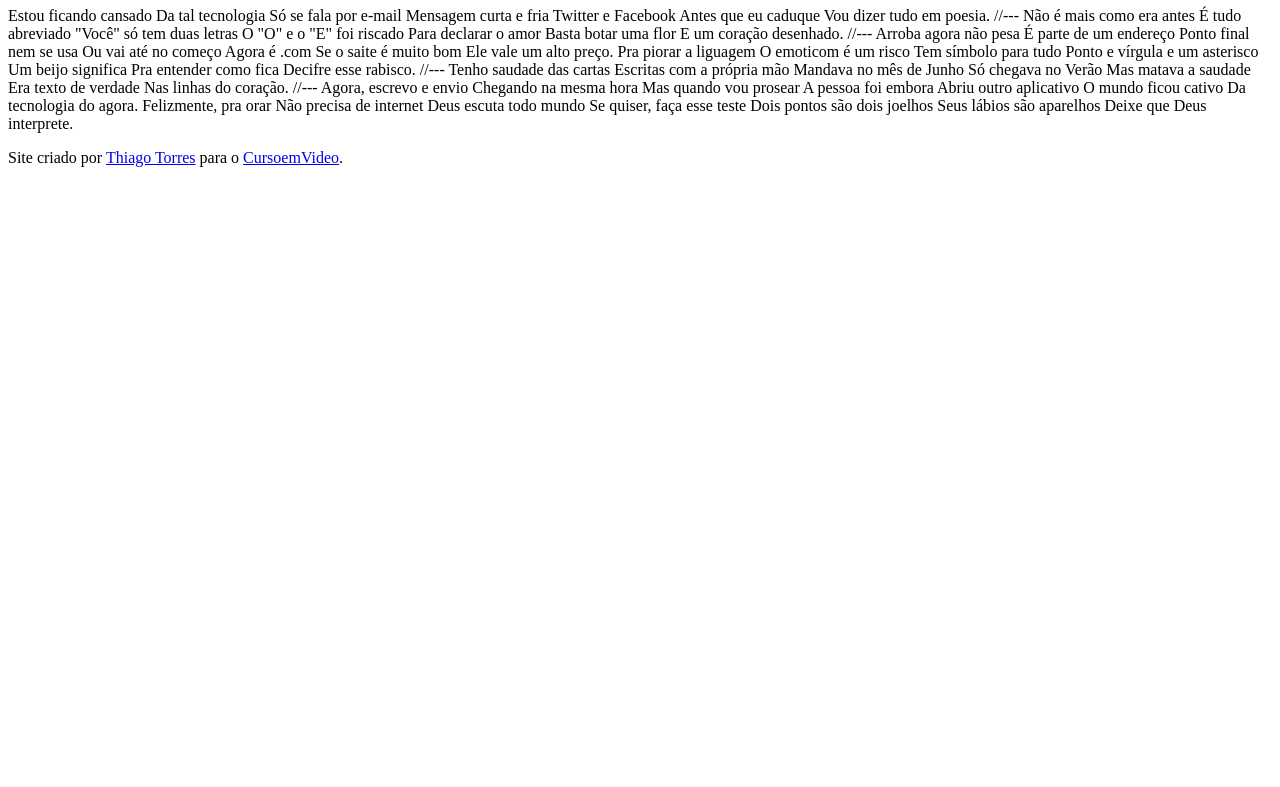
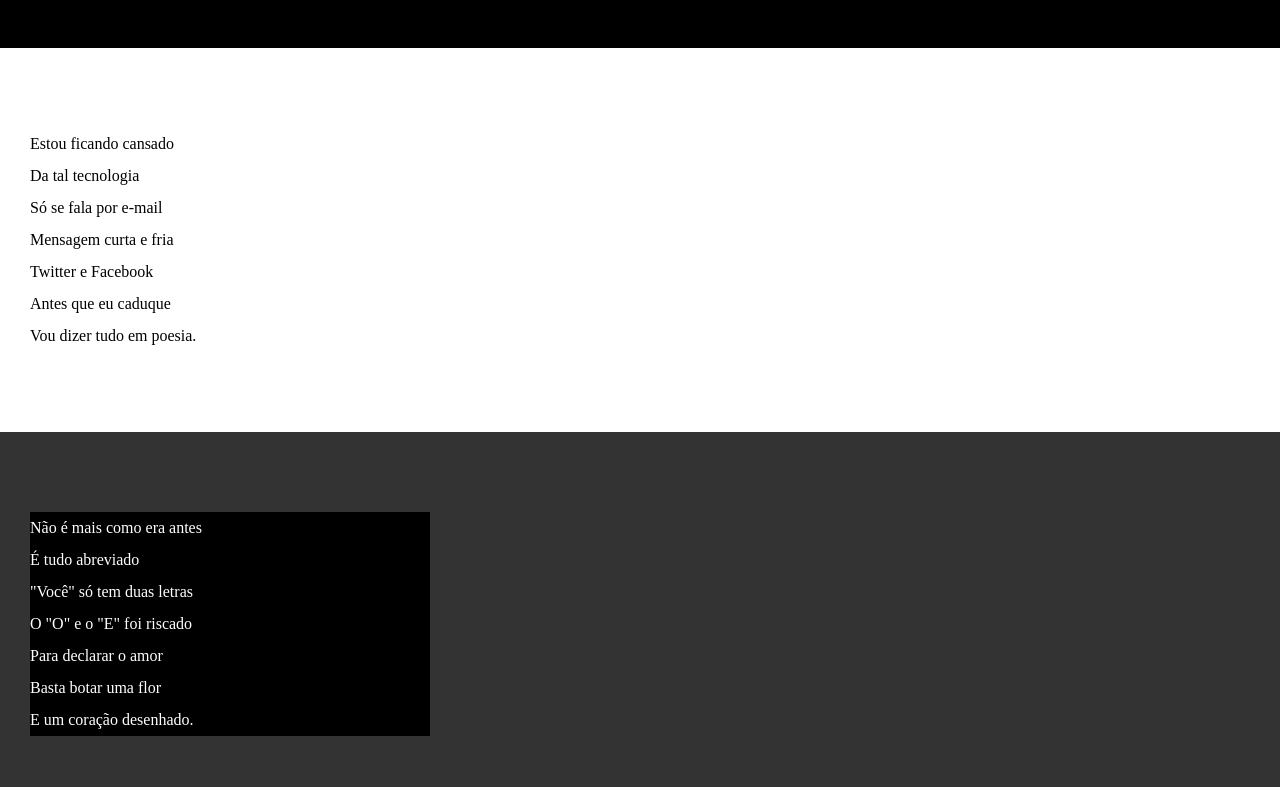
Before and after one commit to ThiagoTorresFerrao/cordel-moderno, a plain HTML site: page index.html in a window 1280 px wide. Shown: the part 107-894 px from the top of the page. Before the commit the page ends 800 px from the top, so only its background shows below. Drawn offline with Linux system fonts and the light colour scheme.

Commit message:
criando a folha de estilo
inicio da criação das folhas de estilo.

```diff
--- /dev/null
+++ b/estilo/style.css
@@ -0,0 +1,68 @@
+@charset "UTF-8";
+
+* {
+    margin: 0px;
+    padding: 0px;
+}
+
+html, body {
+    min-height: 100vh;
+    background-color: darkgray;
+}
+
+header {
+    background-color: black;
+    color: white;
+    text-align: center;
+
+}
+
+header > h1 {
+    padding-top: 50px;
+    font-variant: small-caps;
+}
+
+header > p {
+    padding-bottom: 50px;
+}
+
+header a, footer a {
+    color: white;
+    text-decoration: none;
+    font-weight: bolder;
+
+}
+
+header a:hover, footer a:hover {
+    text-decoration: underline;
+}
+
+section {
+    padding-top: 10vh;
+    padding-bottom: 10vh;
+    line-height: 2em;
+    padding-left: 30px;
+}
+
+section.normal {
+    background-color: white;
+    color: black;
+}
+
+section.imagem {
+    background-color: rgb(51, 51, 51);
+    color: white;
+}
+
+section.imagem > p {
+    width: 400px;
+    background-color: black;
+
+}
+
+footer {
+    background-color: black;
+    text-align: center;
+    color: white;
+    padding: 10px;
+}
--- a/index.html
+++ b/index.html
@@ -4,6 +4,7 @@
     <meta charset="UTF-8">
     <meta name="viewport" content="width=device-width, initial-scale=1.0">
     <title>Cordel Moderno</title>
+    <link rel="stylesheet" href="estilo/style.css">
 </head>
 <body>
     <header>
@@ -15,69 +16,87 @@
         </p>
     </header>
 
-    Estou ficando cansado
-    Da tal tecnologia
-    Só se fala por e-mail
-    Mensagem curta e fria
-    Twitter e Facebook
-    Antes que eu caduque
-    Vou dizer tudo em poesia.
+    <section class="normal">
+        <p>
+            Estou ficando cansado <br>
+            Da tal tecnologia<br>
+            Só se fala por e-mail<br>
+            Mensagem curta e fria<br>
+            Twitter e Facebook<br>
+            Antes que eu caduque<br>
+            Vou dizer tudo em poesia.
+        </p>
+    </section>
 
-    //---
+    <section class="imagem">
+        <p>
+            Não é mais como era antes<br>
+            É tudo abreviado<br>
+            "Você" só tem duas letras<br>
+            O "O" e o "E" foi riscado<br>
+            Para declarar o amor<br>
+            Basta botar uma flor<br>
+            E um coração desenhado.
+        </p>
+    </section>
 
-    Não é mais como era antes
-    É tudo abreviado
-    "Você" só tem duas letras
-    O "O" e o "E" foi riscado
-    Para declarar o amor
-    Basta botar uma flor
-    E um coração desenhado.
+    <section class="normal">
+        <p>
+            Arroba agora não pesa<br>
+            É parte de um endereço<br>
+            Ponto final nem se usa<br>
+            Ou vai até no começo<br>
+            Agora é .com<br>
+            Se o saite é muito bom<br>
+            Ele vale um alto preço.<br>
+        </p>
 
-    //---
+        <p>
+            Pra piorar a liguagem<br>
+            O emoticom é um risco<br>
+            Tem símbolo para tudo<br>
+            Ponto e vírgula e um asterisco<br>
+            Um beijo significa<br>
+            Pra entender como fica<br>
+            Decifre esse rabisco.
+        </p>
 
-    Arroba agora não pesa
-    É parte de um endereço
-    Ponto final nem se usa
-    Ou vai até no começo
-    Agora é .com
-    Se o saite é muito bom
-    Ele vale um alto preço.
+    </section>
 
-    Pra piorar a liguagem
-    O emoticom é um risco
-    Tem símbolo para tudo
-    Ponto e vírgula e um asterisco
-    Um beijo significa
-    Pra entender como fica
-    Decifre esse rabisco.
+    <section class="imagem">
+        <p>
+            Tenho saudade das cartas <br>
+            Escritas com a própria mão <br>
+            Mandava no mês de Junho <br>
+            Só chegava no Verão <br>
+            Mas matava a saudade <br>
+            Era texto de verdade <br>
+            Nas linhas do coração.
+        </p>
+    </section>
 
-    //---
+    <section class="normal">
+        <p>
+            Agora, escrevo e envio <br>
+            Chegando na mesma hora <br>
+            Mas quando vou prosear <br>
+            A pessoa foi embora <br>
+            Abriu outro aplicativo <br>
+            O mundo ficou cativo <br>
+            Da tecnologia do agora. <br>
+        </p>
 
-    Tenho saudade das cartas
-    Escritas com a própria mão
-    Mandava no mês de Junho
-    Só chegava no Verão
-    Mas matava a saudade
-    Era texto de verdade
-    Nas linhas do coração.
+        <p>
+            Felizmente, pra orar <br>
+            Não precisa de internet <br>
+            Deus escuta todo mundo <br>
+            Se quiser, faça esse teste <br>
+            Dois pontos são dois joelhos <br>
+            Seus lábios são aparelhos <br>
+            Deixe que Deus interprete.
+        </p>
 
-    //---
-
-    Agora, escrevo e envio
-    Chegando na mesma hora
-    Mas quando vou prosear
-    A pessoa foi embora
-    Abriu outro aplicativo
-    O mundo ficou cativo
-    Da tecnologia do agora.
-
-    Felizmente, pra orar
-    Não precisa de internet
-    Deus escuta todo mundo
-    Se quiser, faça esse teste
-    Dois pontos são dois joelhos
-    Seus lábios são aparelhos
-    Deixe que Deus interprete.
+    </section>
 
     <footer>
         <p>
```
